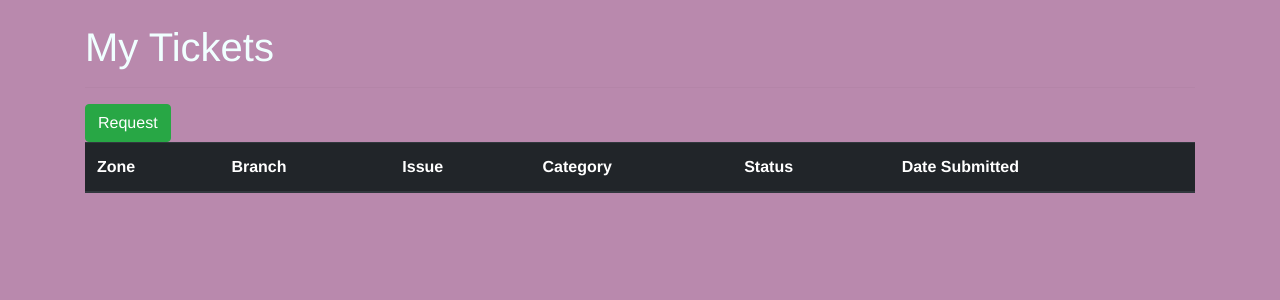
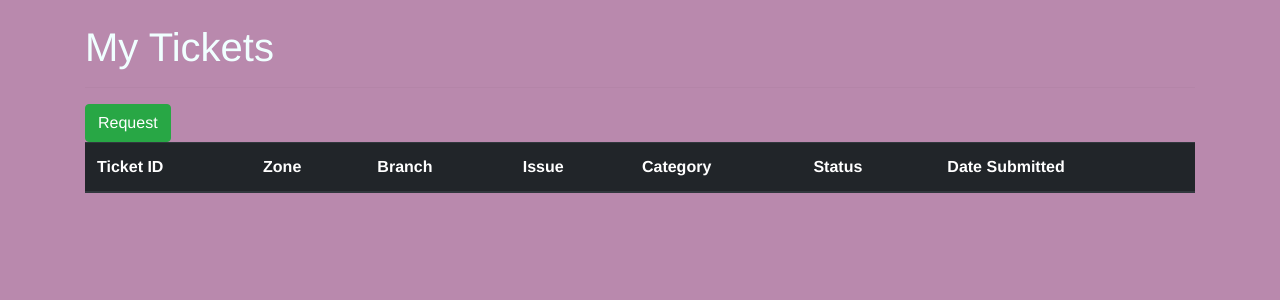
Before and after one commit to laminjawla1/techsupport, a Django app: a page that uses ticket/templates/ticket/my_tickets.html in a window 1280 px wide. Shown: the part 57-357 px from the top of the page. Run offline with Django 4.2, Linux system fonts and the light colour scheme; the visitor is signed in with stand-in values (Sample User, id 1); data comes from the database, SQL or seed files in the repository; data that the repository does not hold is empty; some libraries are stand-ins or nearby versions.

Commit message:
Ticket ID

```diff
--- a/ticket/templates/ticket/my_tickets.html
+++ b/ticket/templates/ticket/my_tickets.html
@@ -6,6 +6,7 @@
     <table class="table table-striped table-dark">
         <thead>
         <tr>
+            <th scope="col">Ticket ID</th>
             <th scope="col">Zone</th>
             <th scope="col">Branch</th>
             <th scope="col">Issue</th>
@@ -17,6 +18,7 @@
         <tbody>
             {% for ticket in tickets %}
                 <tr>
+                    <td>{{ticket.id}}</td>
                     <td>{{ticket.zone}}</td>
                     <td>{{ticket.branch}}</td>
                     {% if ticket.status %}
```
